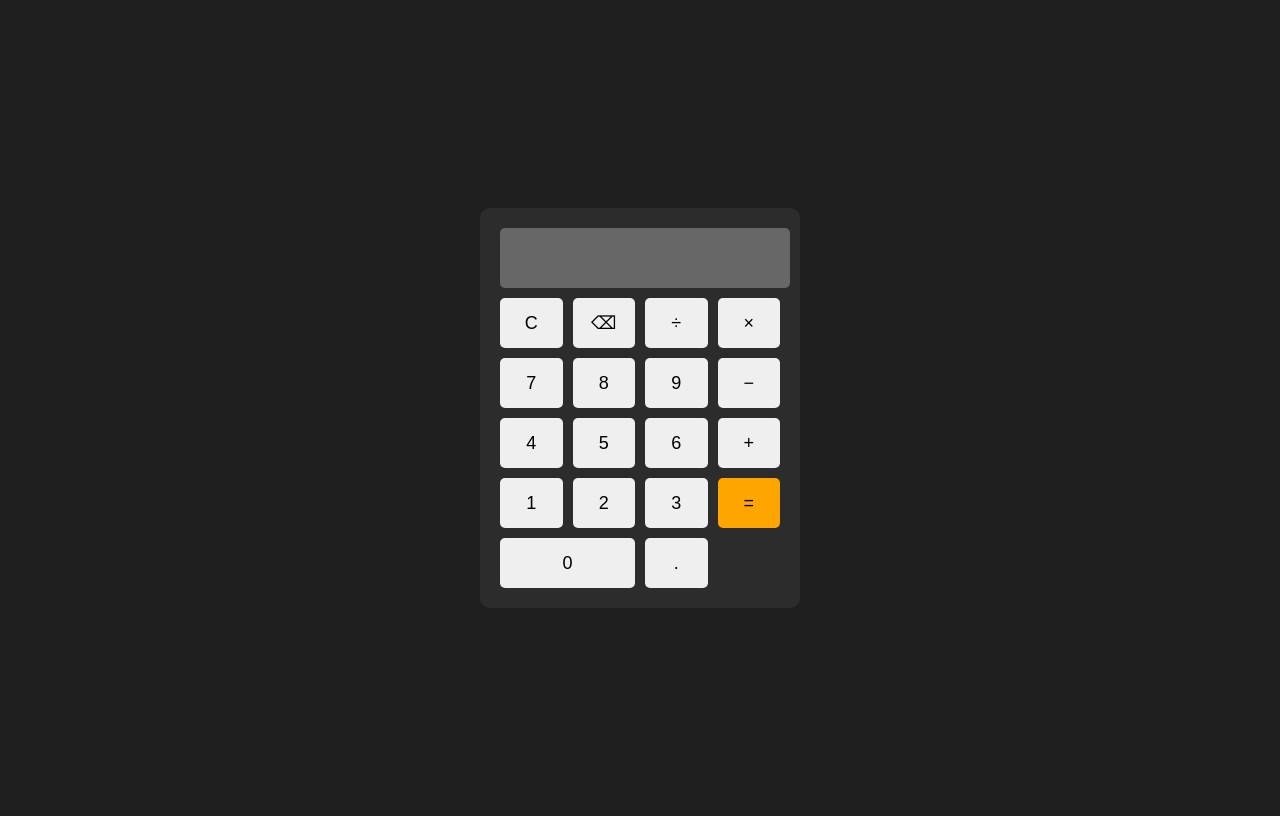
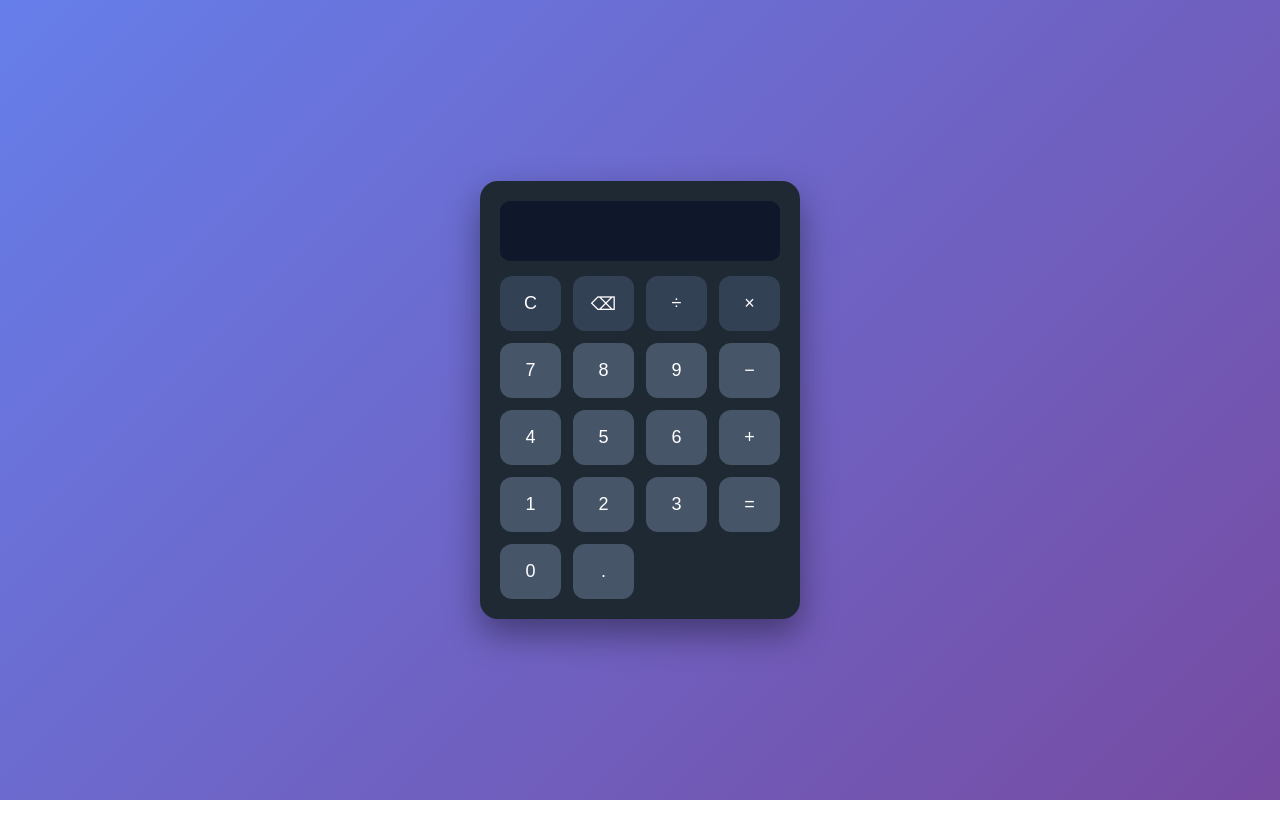
Before and after one commit to sanyalaniket638-source/my-website, a plain HTML site: page index.html in a window 1280 px wide. Drawn offline with Linux system fonts and the light colour scheme.

Commit message:
Professional colorful calculator design

```diff
--- a/style.css
+++ b/style.css
@@ -1,53 +1,67 @@
+* {
+    box-sizing: border-box;
+}
+
 body {
+    margin: 0;
+    height: 100vh;
     display: flex;
     justify-content: center;
     align-items: center;
-    height: 100vh;
-    background: #1e1e1e;
-    font-family: Arial, sans-serif;
+    background: linear-gradient(135deg, #667eea, #764ba2);
+    font-family: "Segoe UI", Arial, sans-serif;
 }
 
 .calculator {
-    background: #2c2c2c;
+    background: #1f2933;
     padding: 20px;
-    border-radius: 10px;
-    width: 280px;
+    border-radius: 18px;
+    width: 320px;
+    box-shadow: 0 15px 35px rgba(0, 0, 0, 0.4);
 }
 
 #display {
     width: 100%;
-    height: 50px;
-    font-size: 22px;
-    margin-bottom: 10px;
+    height: 60px;
+    background: #0f172a;
+    color: #ffffff;
+    font-size: 28px;
     text-align: right;
-    padding: 5px;
+    padding: 10px;
     border: none;
-    border-radius: 5px;
+    border-radius: 10px;
+    margin-bottom: 15px;
 }
 
 .buttons {
     display: grid;
     grid-template-columns: repeat(4, 1fr);
-    gap: 10px;
+    gap: 12px;
 }
 
 button {
-    height: 50px;
+    height: 55px;
+    border: none;
+    border-radius: 12px;
     font-size: 18px;
-    border: none;
-    border-radius: 5px;
     cursor: pointer;
+    background: #334155;
+    color: white;
+    transition: all 0.2s ease;
 }
 
 button:hover {
-    background-color: #ddd;
+    transform: translateY(-2px);
+    box-shadow: 0 5px 10px rgba(0,0,0,0.3);
 }
 
-.equal {
-    grid-row: span 2;
-    background-color: orange;
+/* Number buttons */
+button:nth-child(n+5):nth-child(-n+18) {
+    background: #475569;
 }
 
-.zero {
-    grid-column: span 2;
-}
+/* Operator buttons */
+button:nth-child(3),
+button:nth-child(4),
+button:nth-child(8),
+button:nth-child(12
```
